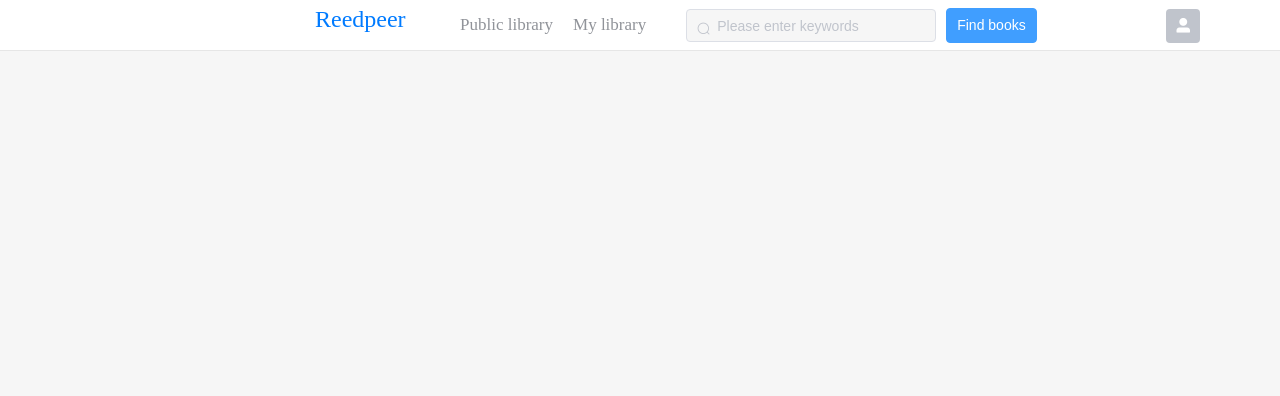
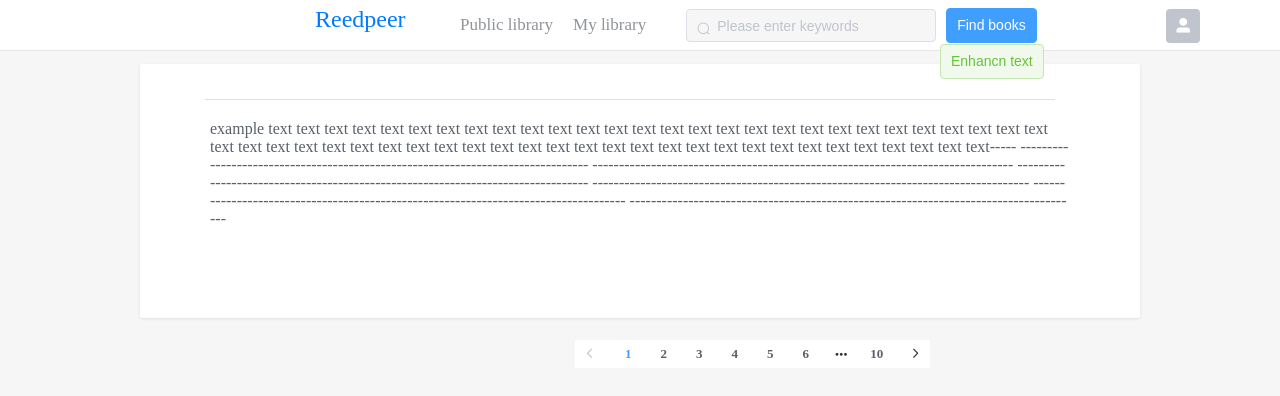
Before and after one commit to Cosingf/DocSystem, a Vue app in the folder legal_doc/: page /#/publicbook/read in a window 1280 px wide. Shown: the top 396 px of the page. Built offline with nearby package versions, Linux system fonts and the light colour scheme.

Commit message:
文本增强页面更新中

```diff
--- a/legal_doc/src/components/MyBooks.vue
+++ b/legal_doc/src/components/MyBooks.vue
@@ -189,5 +189,6 @@ export default {
 .pagination >>> .el-pagination{
     margin-left: 570px;
     margin-top:20px;
+    color:#586069;
 }
 </style>
--- a/legal_doc/src/components/PublicBooks.vue
+++ b/legal_doc/src/components/PublicBooks.vue
@@ -188,5 +188,6 @@
   .pagination >>> .el-pagination{
     margin-left: 570px;
     margin-top:20px;
+    color:#586069;
   }
   </style>
--- a/legal_doc/src/components/ReadBook.vue
+++ b/legal_doc/src/components/ReadBook.vue
@@ -14,14 +14,42 @@
         </el-dropdown-menu>
       </el-dropdown>
     </el-menu>
-    <div class="white-panel"></div>
+    <div class="white-panel">
+      <div style="height: 20px;"></div>
+      <p style="font-weight:normal;font-size:24px;margin:0 70px;color:#586069;">{{this.bookname}}</p>
+      <p style="color:#909399;margin:5px 72px;">{{this.author}}</p>
+      <el-button type="success" @click="drawer = true" style="margin-top: -45px;margin-left: 800px;" plain>Enhancn text</el-button>
+      <el-divider></el-divider>
+      <div style="margin:20px 70px;color:#586069;">example text text text text text text text text text
+          text text text text text text text text text text text text text text text
+          text text text text text text text text text text text text text text text text
+          text text text text text text text text text text text text text text text text-----
+          --------------------------------------------------------------------------------
+          -------------------------------------------------------------------------------
+          --------------------------------------------------------------------------------
+          ----------------------------------------------------------------------------------
+          ------------------------------------------------------------------------------------
+          -------------------------------------------------------------------------------------
+      </div>
+      <el-drawer title="我是标题" :visible.sync="drawer" :direction="direction" size="25%">
+        <span>我来啦!</span>
+      </el-drawer>
+      <div style="height: 70px;"></div>
+    </div>
+    <div class="pagination"><el-pagination layout="prev, pager, next" :total="100"></el-pagination></div>
   </div>
 </template>
 <script>
 export default {
   data() {
     return {
-      activeIndex: '0'
+      activeIndex: '0',
+      drawer: false,
+      direction: 'rtl',
+      pdf: localStorage.getItem('bookId'),
+      bookId: localStorage.getItem('id'),
+      bookname:localStorage.getItem('bookname'),
+      author:localStorage.getItem('author')
     };
   },
   methods: {
@@ -137,4 +165,15 @@ export default {
     -webkit-box-sizing: border-box;
     box-sizing: border-box;
 }
+.white-panel>>>.el-divider--horizontal {
+    display: block;
+    height: 1px;
+    width: 850px;
+    margin: 15px 65px;
+}
+.pagination >>> .el-pagination{
+    margin-left: 570px;
+    margin-top:20px;
+    color:#586069;
+}
 </style>
```
